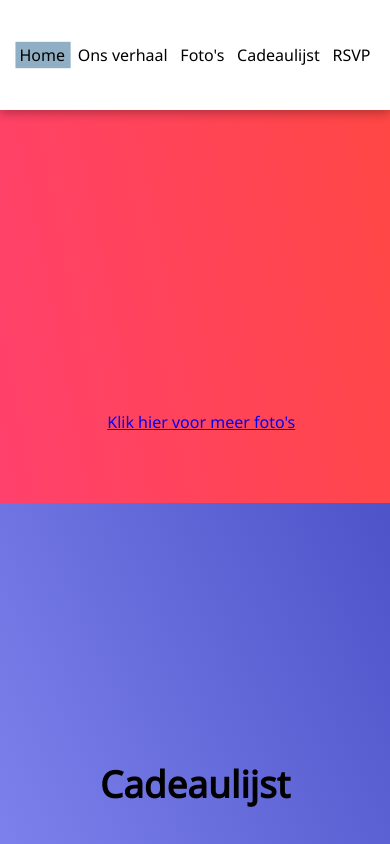
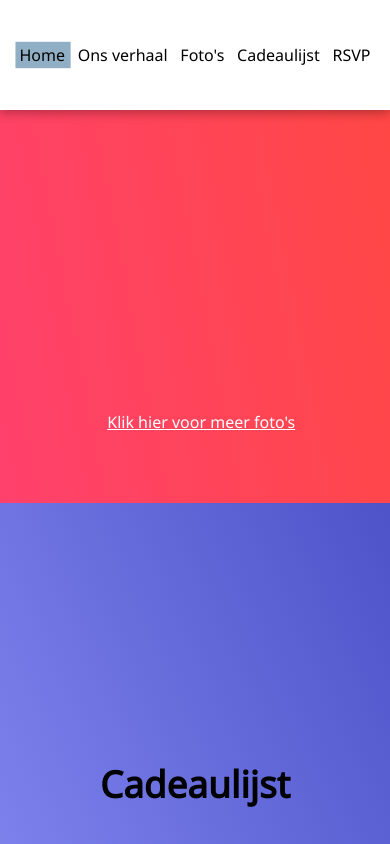
Before and after one commit to tfvh2004/Event-website, a plain HTML site: page index.html in a window 390 px wide. In both pictures the pointer is over the link "Klik hier voor meer foto's". Shown: the part 3229-4073 px from the top of the page. Drawn offline with Linux system fonts and the light colour scheme.

Commit message:
foto-link styling

```diff
--- a/css/styles.css
+++ b/css/styles.css
@@ -301,6 +301,13 @@ iPhone 6/7/8 Plus portrait*/
         display: block;
         margin-left: 25%;
         margin-bottom: 20%;
+        color: #fff;
+        text-decoration: none;
+    }
+
+    .foto-link:hover{
+        color: #fff;
+        text-decoration: underline;
     }
 }
 
```
